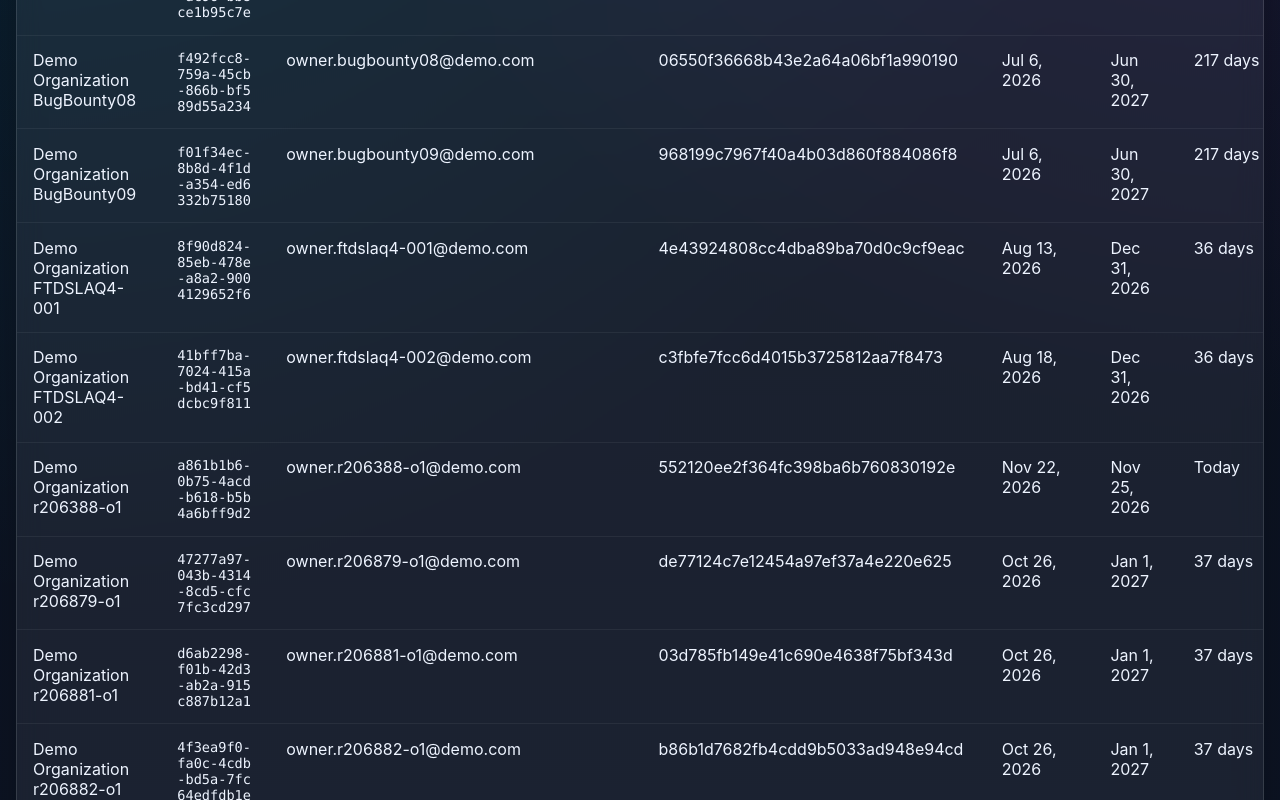
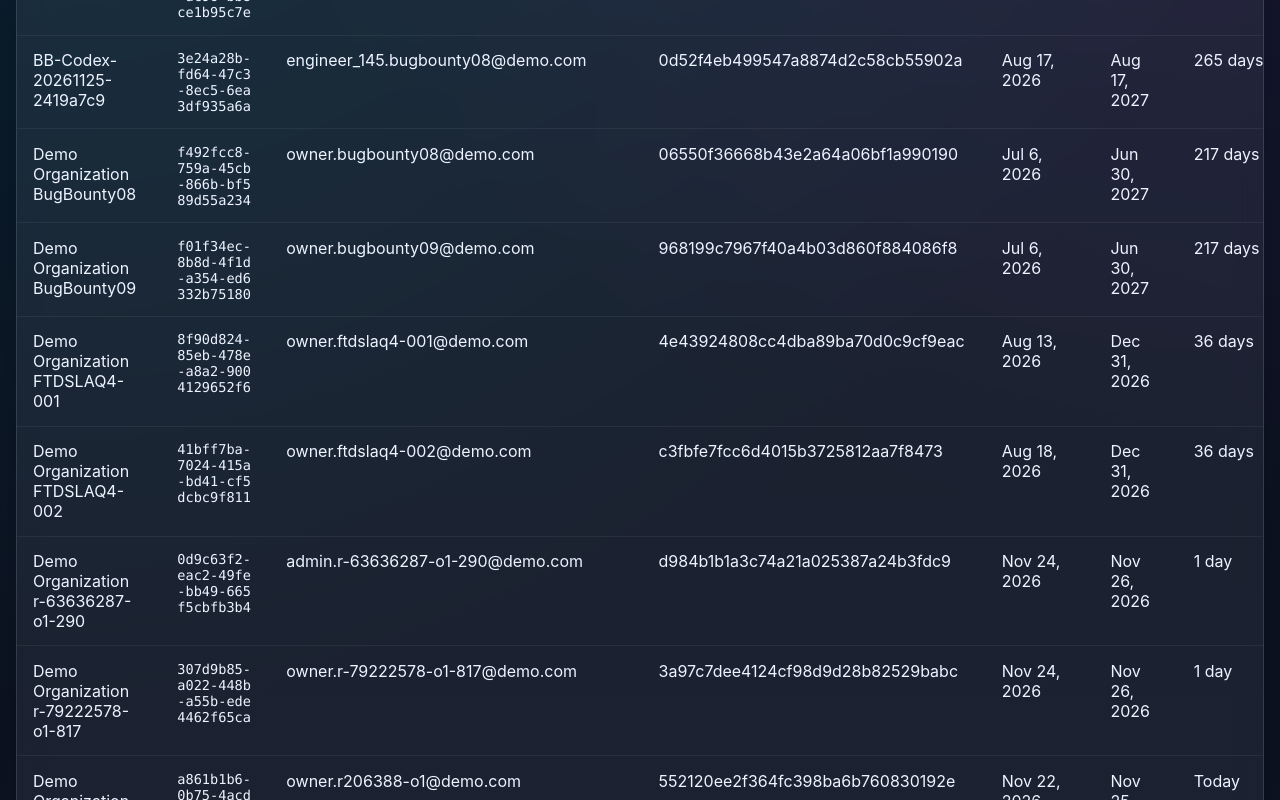
Before and after one commit to jflopezgRA/org-report, a plain HTML site: page index.html in a window 1280 px wide. Shown: the part 660-1460 px from the top of the page. Drawn offline with Linux system fonts and the light colour scheme.

Commit message:
deploy: update demo organizations page from ra-cloudops

```diff
--- a/data/orgs.js
+++ b/data/orgs.js
@@ -1,11 +1,11 @@
 window.__ORGS__ = {
   "environment": "demo",
-  "generatedAt": "2026-11-24T08:02:10Z",
+  "generatedAt": "2026-11-25T08:02:05Z",
   "summary": {
-    "total": 39,
+    "total": 43,
     "internal": 1,
-    "external": 38,
-    "withCatalog": 32
+    "external": 42,
+    "withCatalog": 35
   },
   "organizations": [
     {
@@ -482,7 +482,7 @@ window.__ORGS__ = {
       "contractNumber": "688328760e784a08acc385eea979c431",
       "effectiveDate": "2026-11-21T00:00:00+00:00",
       "expiryDate": "2026-11-24T00:00:00+00:00",
-      "hasCatalog": true
+      "hasCatalog": false
     },
     {
       "tenant": "1af8c310-221a-422f-acf7-e0dd43a8ba0b",
@@ -553,6 +553,62 @@ window.__ORGS__ = {
       "effectiveDate": "2026-11-23T00:00:00+00:00",
       "expiryDate": "2026-11-27T00:00:00+00:00",
       "hasCatalog": true
+    },
+    {
+      "tenant": "0d9c63f2-eac2-49fe-bb49-665f5cbfb3b4",
+      "region_id": "centralus",
+      "cluster_index": "001",
+      "name": "Demo Organization r-63636287-o1-290",
+      "type": "External",
+      "ownerName": "Owner Demouser",
+      "ownerEmail": "admin.r-63636287-o1-290@demo.com",
+      "ownerDomain": "demo.com",
+      "contractNumber": "d984b1b1a3c74a21a025387a24b3fdc9",
+      "effectiveDate": "2026-11-24T00:00:00+00:00",
+      "expiryDate": "2026-11-26T00:00:00+00:00",
+      "hasCatalog": true
+    },
+    {
+      "tenant": "307d9b85-a022-448b-a55b-ede4462f65ca",
+      "region_id": "centralus",
+      "cluster_index": "001",
+      "name": "Demo Organization r-79222578-o1-817",
+      "type": "External",
+      "ownerName": "Owner Demouser",
+      "ownerEmail": "owner.r-79222578-o1-817@demo.com",
+      "ownerDomain": "demo.com",
+      "contractNumber": "3a97c7dee4124cf98d9d28b82529babc",
+      "effectiveDate": "2026-11-24T00:00:00+00:00",
+      "expiryDate": "2026-11-26T00:00:00+00:00",
+      "hasCatalog": true
+    },
+    {
+      "tenant": "4ec0999e-aa74-4f96-bf25-2865c09d724b",
+      "region_id": "centralus",
+      "cluster_index": "001",
+      "name": "Demo Organization r209334-o1",
+      "type": "External",
+      "ownerName": "Owner Demouser",
+      "ownerEmail": "owner.r209334-o1@demo.com",
+      "ownerDomain": "demo.com",
+      "contractNumber": "31eff04e50664787b2502abdc4f45464",
+      "effectiveDate": "2026-11-24T00:00:00+00:00",
+      "expiryDate": "2026-11-28T00:00:00+00:00",
+      "hasCatalog": true
+    },
+    {
+      "tenant": "3e24a28b-fd64-47c3-8ec5-6ea3df935a6a",
+      "region_id": "centralus",
+      "cluster_index": "001",
+      "name": "BB-Codex-20261125-2419a7c9",
+      "type": "External",
+      "ownerName": "engineer_145 Demouser",
+      "ownerEmail": "engineer_145.bugbounty08@demo.com",
+      "ownerDomain": "demo.com",
+      "contractNumber": "0d52f4eb499547a8874d2c58cb55902a",
+      "effectiveDate": "2026-08-17T00:00:00+00:00",
+      "expiryDate": "2027-08-17T00:00:00+00:00",
+      "hasCatalog": true
     }
   ]
 };
--- a/index.html
+++ b/index.html
@@ -4,7 +4,7 @@
     <meta charset="UTF-8" />
     <meta name="viewport" content="width=device-width, initial-scale=1.0" />
     <title>Demo Organizations</title>
-    <link rel="stylesheet" href="styles.css?v=20261124080212" />
+    <link rel="stylesheet" href="styles.css?v=20261125080207" />
   </head>
   <body>
     <div class="page">
@@ -72,7 +72,7 @@
       </footer>
     </div>
 
-    <script src="data/orgs.js?v=20261124080212"></script>
-    <script src="app.js?v=20261124080212"></script>
+    <script src="data/orgs.js?v=20261125080207"></script>
+    <script src="app.js?v=20261125080207"></script>
   </body>
 </html>
```
Also changed, not shown: data/orgs.json (+61 -5 lines).
